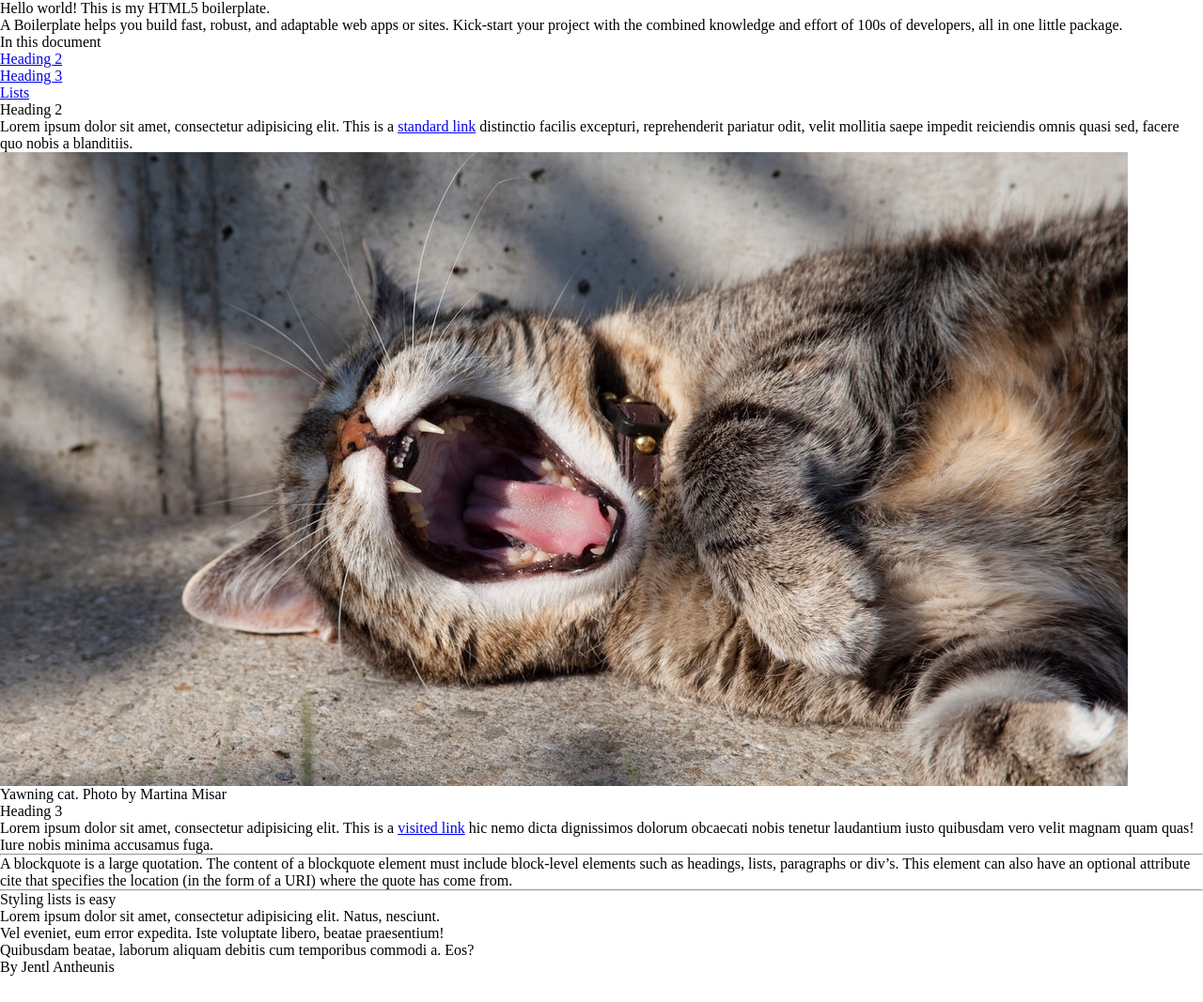
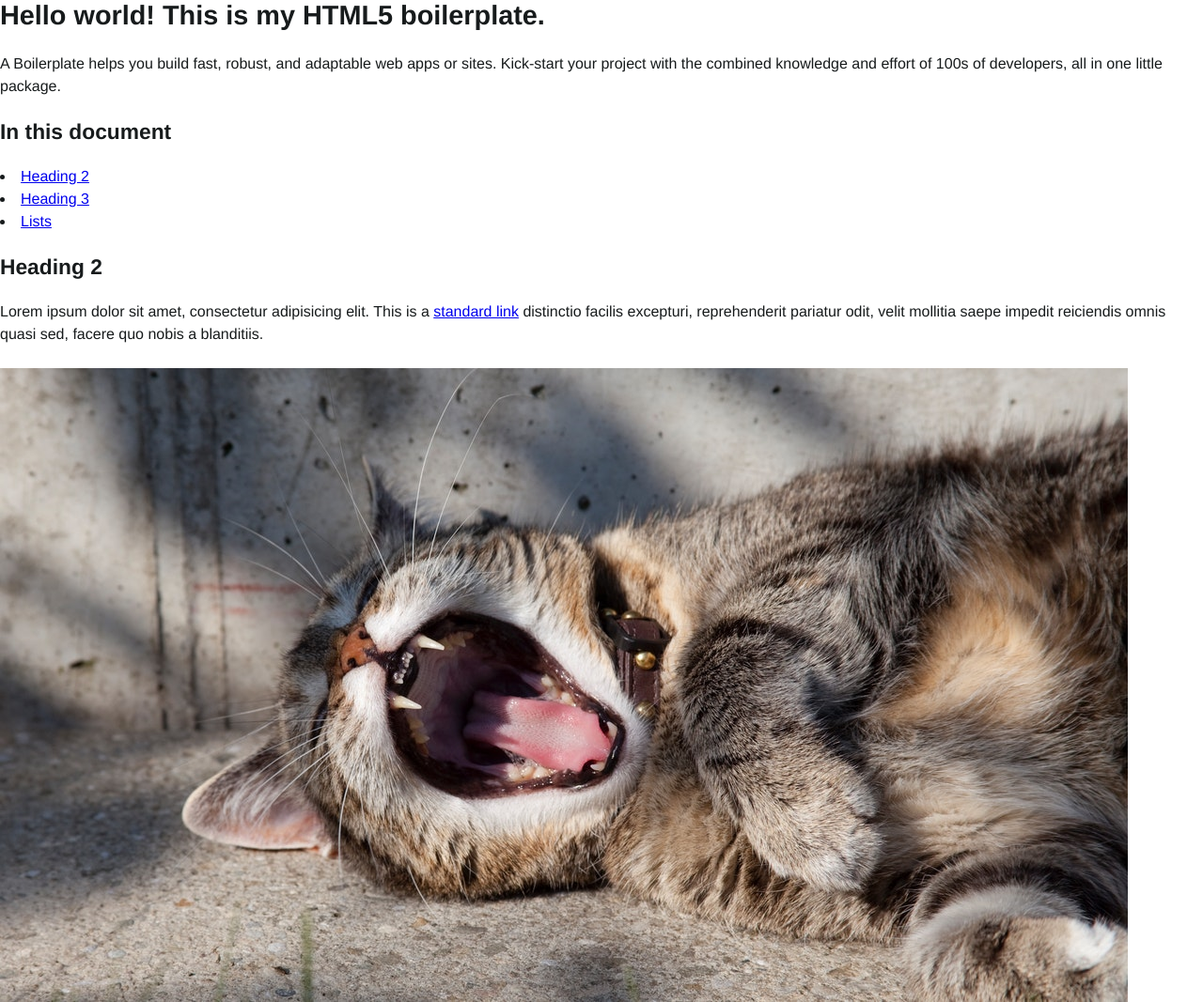
Before and after one commit to mct-ui/html5-boilerplate-jentlAntheunis, a plain HTML site: page index.html in a window 1280 px wide. Shown: the top 1067 px of the page at 94% size. Before the commit the page ends 1039 px from the top, so only its background shows below. Drawn offline with nearby package versions, Linux system fonts and the light colour scheme; files that its build step writes are made by us from their sources.

Commit message:
added default typography styles

```diff
--- a/css/screen.scss
+++ b/css/screen.scss
@@ -188,6 +188,11 @@ img {
 */
 
 html {
+  font-size: calc($root-font-size / 16 * 100%);
+  line-height: 1.5;
+  font-family: $font-family-primary;
+  color: $color-text;
+  scroll-behavior: smooth;
 }
 
 /*
@@ -204,17 +209,33 @@ html {
 */
 
 h1 {
+  font-size: $ms5;
+  font-weight: 700;
+  line-height: calc($baseline * 4);
+  margin-bottom: $space-m;
 }
 
 h2 {
+  font-weight: 700;
+  font-size: $ms3;
+  line-height: calc($baseline * 3);
+  margin-bottom: $space-m;
 }
 
 h3 {
+  font-weight: 700;
+  font-size: $ms1;
+  line-height: calc($baseline * 3);
+  margin-bottom: $space-m;
 }
 
 h4,
 h5,
 h6 {
+  font-weight: 700;
+  font-size: $ms0;
+  line-height: calc($baseline * 3);
+  margin-bottom: $space-m;
 }
 
 p,
@@ -224,23 +245,40 @@ dl,
 table,
 address,
 figure {
+  margin-bottom: $space-m;
 }
 
 ul,
 ol {
+  padding: 0;
+  list-style-position: inside;
 }
 
 li ul,
 li ol {
+  margin-bottom: 0;
 }
 
 blockquote {
+  font-family: $font-family-secondary;
+  font-style: italic;
+  font-size: $ms3;
+  line-height: calc($baseline * 4);
+  margin-bottom: $space-m;
 }
 
 figcaption {
+  font-size: $ms-1;
+  line-height: calc($baseline * 2);
+  margin-top: $space-xs;
+  color: $color-text-lighter;
 }
 
 hr {
+  border: 0;
+  height: 1px;
+  background: $color-border;
+  margin-bottom: $space-m;
 }
 
 a {
```
